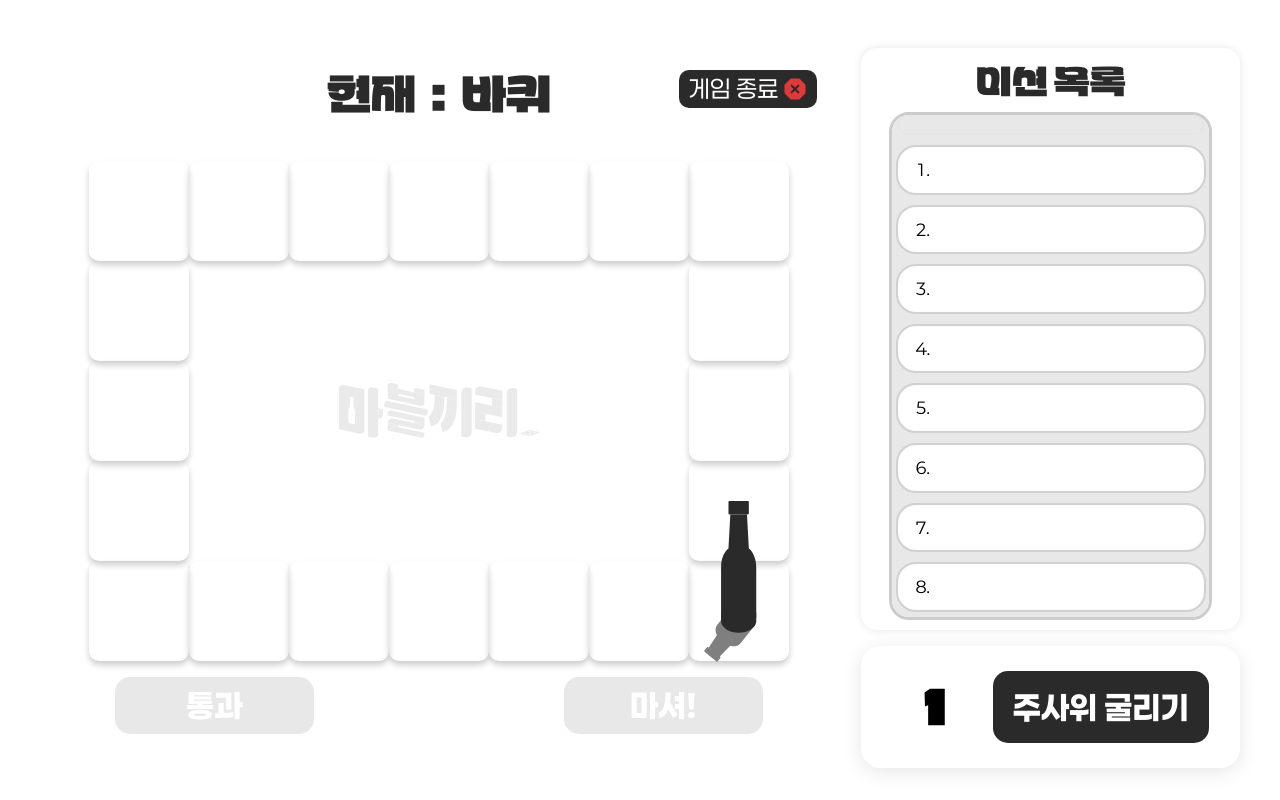
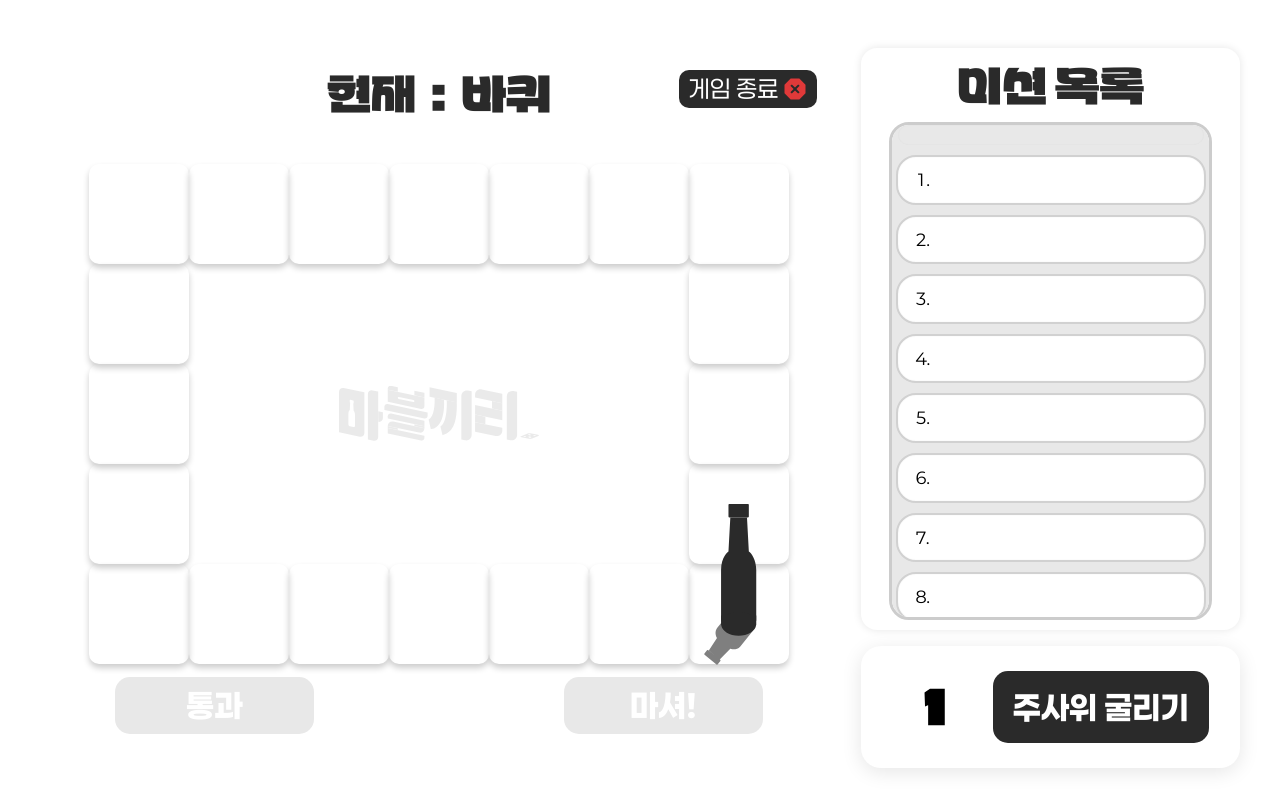
Before and after one commit to thisminji/2025-simba-2-marblekiri, a Django app: template main/templates/main/game.html in a window 1280 px wide. Run offline with Django 5.2, Linux system fonts and the light colour scheme; the template is opened without the code that fills it, so the values that code supplies are empty; parts of the project's set-up code (start-up, migrations or seed data) failed here and were passed over; some web fonts are replaced.

Commit message:
[FE] style:  game 페이지 player, mission title 글씨체 수정

```diff
--- a/marblekiri/static/css/game.css
+++ b/marblekiri/static/css/game.css
@@ -145,7 +145,7 @@ body.theme-custom {
 }
 
 .players {
-  font-size: 16px;
+  font-size: 20px;
   margin: 0;
   margin-top: 4px;
   text-align: center;
@@ -474,7 +474,7 @@ body.theme-custom .tile[data-index="16"] {
   color: var(--Theme-00, #2a2a2a);
   text-align: center;
   font-family: "Partial Sans KR";
-  font-size: 32px;
+  font-size: 40px;
   margin: 4px 0 12px 0; /* 제목 위아래 간격 */
   font-weight: 100;
 }
```
